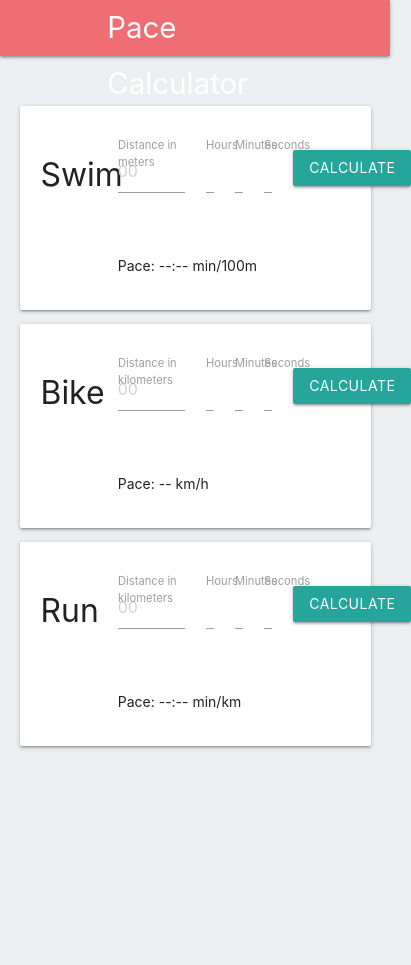
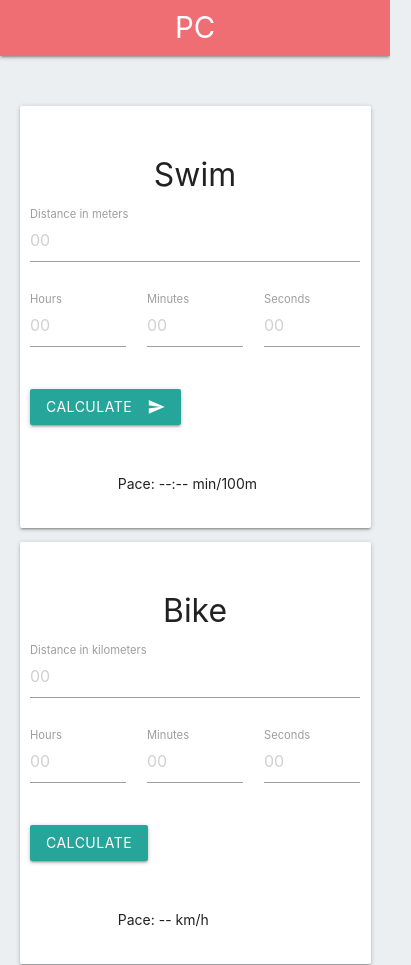
Before and after one commit to marsojm/pace-calculator, a plain HTML site: page index.html in a window 390 px wide. Shown: the top 965 px of the page, 411 px wide, since content can reach past the window. Before the commit the page ends 844 px from the top, so only its background shows below. Drawn offline with nearby package versions, Linux system fonts and the light colour scheme.

Commit message:
Optimize for mobile

```diff
--- a/index.html
+++ b/index.html
@@ -6,6 +6,8 @@
     <meta http-equiv="X-UA-Compatible" content="ie=edge">
     <!-- Compiled and minified CSS -->
     <link rel="stylesheet" href="https://cdnjs.cloudflare.com/ajax/libs/materialize/1.0.0/css/materialize.min.css">
+    <link href="https://fonts.googleapis.com/icon?family=Material+Icons"
+      rel="stylesheet">
     <link rel="stylesheet" href="style.css">
     <!-- Compiled and minified JavaScript -->
     <script src="https://cdnjs.cloudflare.com/ajax/libs/materialize/1.0.0/js/materialize.min.js"></script>
@@ -14,34 +16,36 @@
 <body class="blue-grey lighten-5">
     <nav>
         <div class="nav-wrapper container">
-            <a href="#" class="brand-logo">Pace Calculator</a>
+            <a href="#" class="brand-logo"><span class="hide-on-small-only">Pace Calculator</span><span class="hide-on-med-and-up">PC</span></a>
         </div>
     </nav>
     <div class="container main-content">
         <div class="row card">
             <div class="col s12 m12 event-form">
                 <div class="row">
-                    <div class="col s3">
-                            <h4 class="col s12 m12">Swim</h4>
+                    <div class="col s12 m3">
+                            <h4 class="col s12 m12 center-align">Swim</h4>
                     </div>
-                    <div class="input-field inline col s3">
+                    <div class="input-field inline col s12 m3">
                             <input type="number" placeholder="00" id="swim_distance" type="text" class="validate" min="0">
                             <label for="swim_distance">Distance in meters</label>
                     </div>
-                    <div class="input-field inline col s1">
+                    <div class="input-field inline col s4 m1">
                             <input type="number" placeholder="00" id="swim_hours" type="text" class="validate" min="0">
                             <label for="swim_hours">Hours</label>
                     </div>
-                    <div class="input-field inline col s1">
+                    <div class="input-field inline col s4 m1">
                             <input type="number" placeholder="00" id="swim_minutes" type="text" class="validate" min="0">
                             <label for="swim_minutes">Minutes</label>
                     </div>
-                    <div class="input-field inline col s1">
+                    <div class="input-field inline col s4 m1">
                             <input type="number" placeholder="00" id="swim_seconds" type="text" class="validate" min="0">
                             <label for="swim_seconds">Seconds</label>
                     </div>
-                    <div class="input-field inline col s1">
-                        <button class="btn btn-calculate-swim-pace">Calculate</button>
+                    <div class="input-field inline col s12 m3">
+                        <button class="btn btn-calculate-swim-pace">Calculate
+                            <i class="material-icons right">send</i>
+                        </button>
                     </div>
                 </div>
                 <div class="row">
@@ -55,26 +59,26 @@
         <div class="row card">
             <div class="col s12 m12 event-form">
                 <div class="row">
-                    <div class="col s3">
-                            <h4 class="col s12 m12">Bike</h4>
+                    <div class="col s12 m3">
+                            <h4 class="col s12 m12 center-align">Bike</h4>
                     </div>
-                    <div class="input-field inline col s3">
+                    <div class="input-field inline col s12 m3">
                             <input type="number" placeholder="00" id="bike_distance" type="text" class="validate" min="0" step="0.01">
                             <label for="bike_distance">Distance in kilometers</label>
                     </div>
-                    <div class="input-field inline col s1">
+                    <div class="input-field inline col s4 m1">
                             <input type="number" placeholder="00" id="bike_hours" type="text" class="validate" min="0">
                             <label for="bike_hours">Hours</label>
                     </div>
-                    <div class="input-field inline col s1">
+                    <div class="input-field inline col s4 m1">
                             <input type="number" placeholder="00" id="bike_minutes" type="text" class="validate" min="0">
                             <label for="bike_minutes">Minutes</label>
                     </div>
-                    <div class="input-field inline col s1">
+                    <div class="input-field inline col s4 m1">
                             <input type="number" placeholder="00" id="bike_seconds" type="text" class="validate" min="0">
                             <label for="bike_seconds">Seconds</label>
                     </div>
-                    <div class="input-field inline col s1">
+                    <div class="input-field inline col s12 m3">
                         <button class="btn btn-calculate-bike-pace">Calculate</button>
                     </div>
                 </div>
@@ -90,26 +94,26 @@
         <div class="row card">
             <div class="col s12 m12 event-form ">
                 <div class="row">
-                    <div class="col s3">
-                            <h4 class="col s12 m12">Run</h4>
+                    <div class="col s12 m3">
+                            <h4 class="col s12 m12 center-align">Run</h4>
                     </div>
-                    <div class="input-field inline col s3">
+                    <div class="input-field inline col s12 m3">
                             <input type="number" placeholder="00" id="run_distance" type="text" class="validate" min="0" step="0.01">
                             <label for="run_distance">Distance in kilometers</label>
                     </div>
-                    <div class="input-field inline col s1">
+                    <div class="input-field inline col s4 m1">
                             <input type="number" placeholder="00" id="run_hours" type="text" class="validate" min="0">
                             <label for="run_hours">Hours</label>
                     </div>
-                    <div class="input-field inline col s1">
+                    <div class="input-field inline col s4 m1">
                             <input type="number" placeholder="00" id="run_minutes" type="text" class="validate" min="0">
                             <label for="run_minutes">Minutes</label>
                     </div>
-                    <div class="input-field inline col s1">
+                    <div class="input-field inline col s4 m1">
                             <input type="number" placeholder="00" id="run_seconds" type="text" class="validate" min="0">
                             <label for="run_seconds">Seconds</label>
                     </div>
-                    <div class="input-field inline col s1">
+                    <div class="input-field inline col s12 m3">
                         <button class="btn btn-calculate-run-pace">Calculate</button>
                     </div>
                 </div>
```
